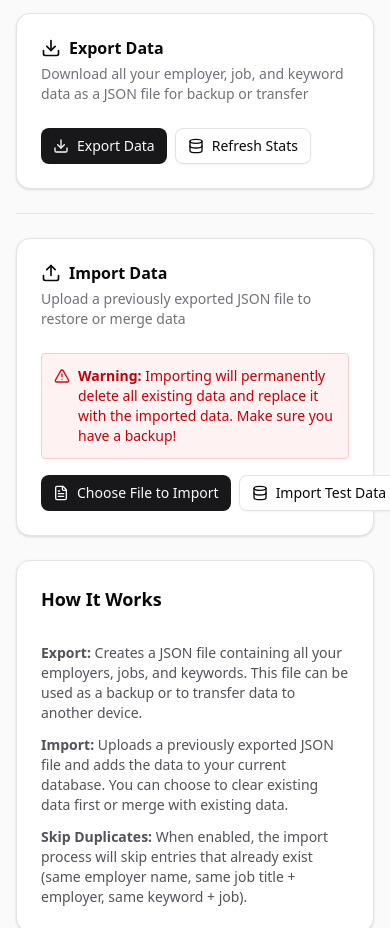
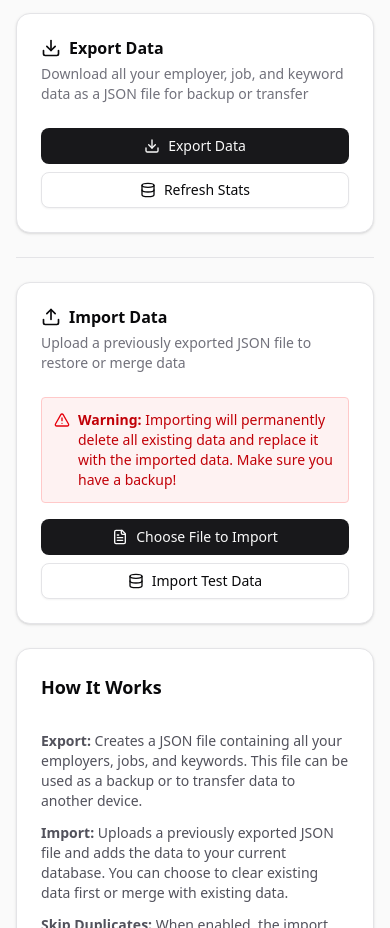
Before and after one commit to johngaynor/job-tracker-keywords, a Next.js app: page /settings in a window 390 px wide. Shown: the part 1220-2148 px from the top of the page. Built offline with nearby package versions, Linux system fonts and the light colour scheme.

Commit message:
Fixed small styling issue on mobile

```diff
--- a/src/app/settings/components/ImportExport.tsx
+++ b/src/app/settings/components/ImportExport.tsx
@@ -185,7 +185,7 @@ export function ImportExport({ onDataChanged }: ImportExportProps) {
         </CardHeader>
         <CardContent className="space-y-4">
           {exportStats && (
-            <div className="grid grid-cols-2 md:grid-cols-5 gap-4 p-4 bg-zinc-50 dark:bg-zinc-900 rounded-lg">
+            <div className="grid grid-cols-2 sm:grid-cols-3 lg:grid-cols-6 gap-4 p-4 bg-zinc-50 dark:bg-zinc-900 rounded-lg">
               <div className="text-center">
                 <div className="flex items-center justify-center gap-1 text-sm text-zinc-600 dark:text-zinc-400">
                   <Building className="h-4 w-4" />
@@ -243,11 +243,11 @@ export function ImportExport({ onDataChanged }: ImportExportProps) {
             </div>
           )}
 
-          <div className="flex gap-2">
+          <div className="flex flex-col sm:flex-row gap-2">
             <Button
               onClick={handleExport}
               disabled={isExporting}
-              className="flex items-center gap-2"
+              className="flex items-center justify-center gap-2 w-full sm:w-auto"
             >
               <Download className="h-4 w-4" />
               {isExporting ? "Exporting..." : "Export Data"}
@@ -255,7 +255,7 @@ export function ImportExport({ onDataChanged }: ImportExportProps) {
             <Button
               variant="outline"
               onClick={loadExportStats}
-              className="flex items-center gap-2"
+              className="flex items-center justify-center gap-2 w-full sm:w-auto"
             >
               <Database className="h-4 w-4" />
               Refresh Stats
@@ -297,11 +297,11 @@ export function ImportExport({ onDataChanged }: ImportExportProps) {
             className="hidden"
           />
 
-          <div className="flex gap-2">
+          <div className="flex flex-col sm:flex-row gap-2">
             <Button
               onClick={triggerFileSelect}
               disabled={isImporting}
-              className="flex items-center gap-2"
+              className="flex items-center justify-center gap-2 w-full sm:w-auto"
             >
               <FileText className="h-4 w-4" />
               {isImporting ? "Importing..." : "Choose File to Import"}
@@ -311,7 +311,7 @@ export function ImportExport({ onDataChanged }: ImportExportProps) {
               onClick={handleTestDataImport}
               disabled={isImporting}
               variant="outline"
-              className="flex items-center gap-2"
+              className="flex items-center justify-center gap-2 w-full sm:w-auto"
             >
               <Database className="h-4 w-4" />
               {isImporting ? "Importing..." : "Import Test Data"}
@@ -328,7 +328,7 @@ export function ImportExport({ onDataChanged }: ImportExportProps) {
                 </span>
               </div>
 
-              <div className="grid grid-cols-2 md:grid-cols-5 gap-4 text-sm">
+              <div className="grid grid-cols-2 sm:grid-cols-3 lg:grid-cols-6 gap-4 text-sm">
                 <div>
                   <div className="text-green-600 dark:text-green-400">
                     Employers
```
